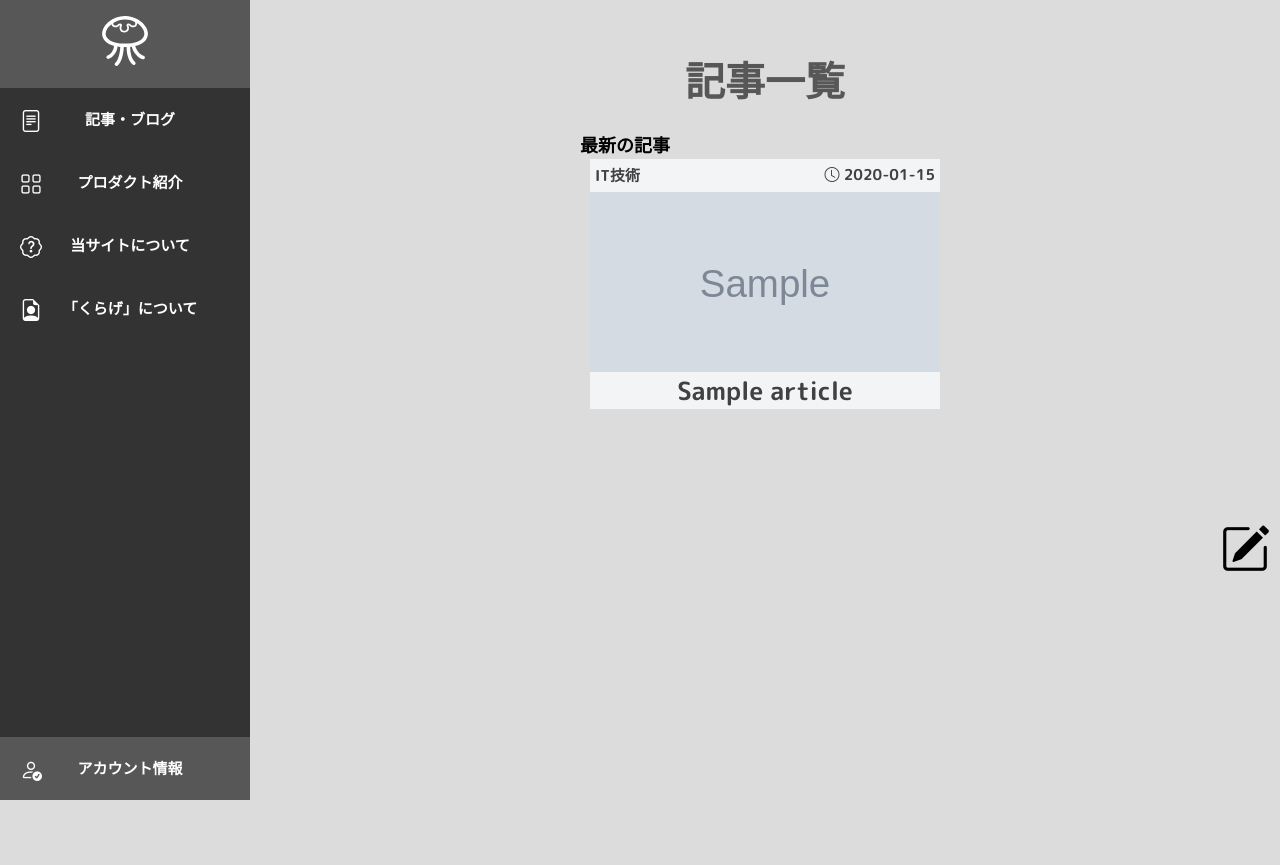
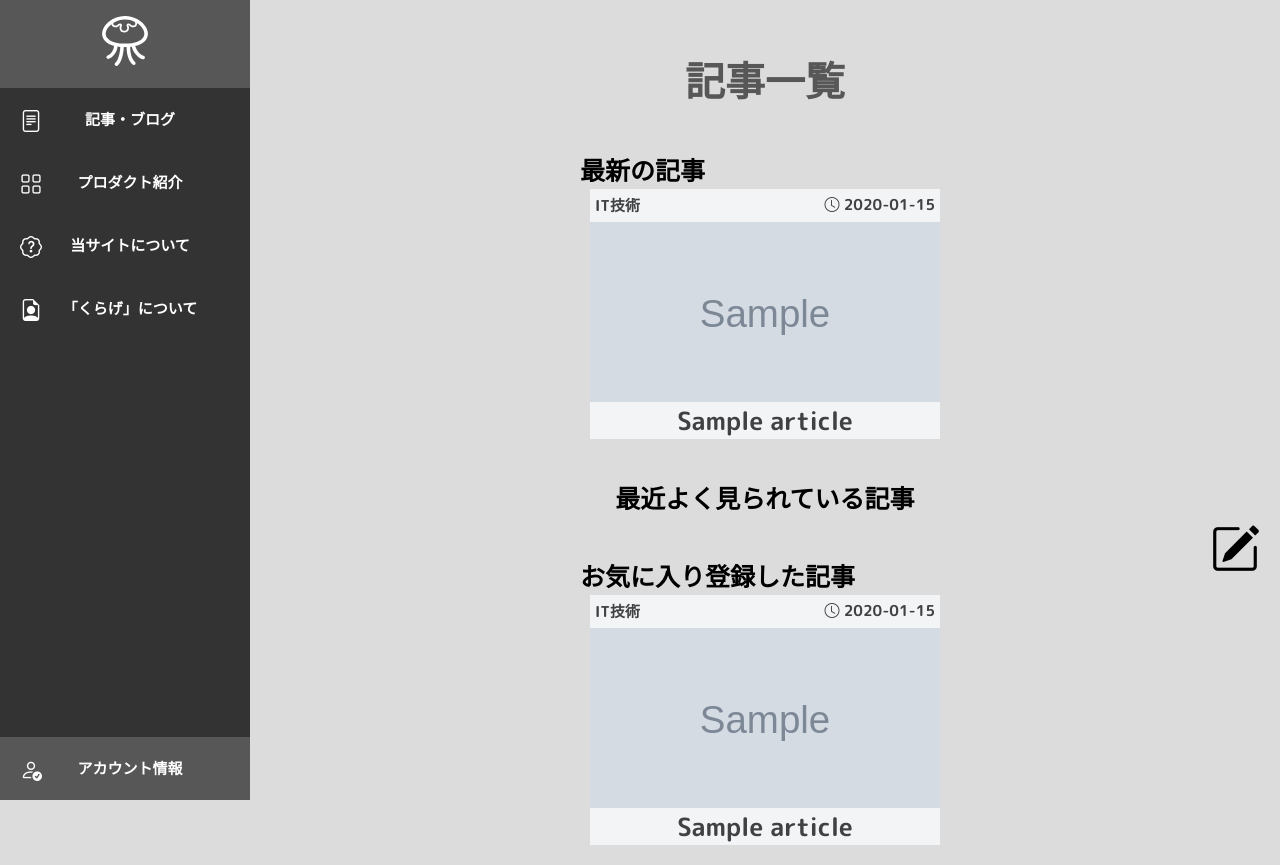
Before and after one commit to k-azuki-t/Django_Article_Project, a Django app: page /articles/ in a window 1280 px wide. Before the commit the page ends 800 px from the top, so only its background shows below. Run offline with Django 5.2, Linux system fonts and the light colour scheme; a user stored in the database is signed in; tables that the repository leaves empty hold one stand-in row (values such as "Sample post"); grey boxes marked "Sample" are stand-in pictures; some libraries are stand-ins or nearby versions.

Commit message:
最近よく見られている記事、お気に入り記事の表示機能追加（スタイル要修正）

```diff
--- a/articles/views.py
+++ b/articles/views.py
@@ -4,6 +4,8 @@ from .forms import ContentForm
 from django.urls import reverse_lazy
 from .models import Article, Favorite
 from django.http import JsonResponse, HttpResponse
+from django.utils import timezone
+from datetime import timedelta
 
 
 # Create your views here.
@@ -43,7 +45,22 @@ class ArticleDetailView(DetailView):
 class ArticleListView(ListView):
     model = Article
     template_name = 'articles/articles_list.html'
+    ordering = ['-created_at']
 
+    def get_context_data(self, **kwargs):
+        context = super().get_context_data(**kwargs)
+
+        # 1週間以内に作成された記事を取得
+        one_week_ago = timezone.now() - timedelta(days=7)
+        context['articles_ordered_by_viewed_count'] = Article.objects.filter(created_at__gte=one_week_ago).order_by('-viewed_count')[:5]
+
+        # お気に入り記事を取得
+        if self.request.user.is_authenticated:
+            user = self.request.user
+            favorited_article = Favorite.objects.filter(user=user).values('article_id')
+            context["favorited_article"] = Article.objects.filter(article_id__in=favorited_article)
+
+        return context
 
 # お気に入り登録用API
 def registerFavorite(request, article_id):
--- a/static/css/article-list.css
+++ b/static/css/article-list.css
@@ -1,3 +1,7 @@
+.article-list-name{
+    font-size: 25px;
+}
+
 .article-list {
     display: flex;
     flex-direction: row;
@@ -17,10 +21,6 @@
     background: transparent;
     width: 6px;
     border-radius: 5px;
-}
-
-.article-list .article-list-name{
-    font-size: 25px;
 }
 
 .article-list .article {
--- a/static/css/style.css
+++ b/static/css/style.css
@@ -125,7 +125,7 @@ body::-webkit-scrollbar-track {
     height: 100%;
     display: flex;
     flex-direction: column;
-    align-items: center;
+    /* align-items: center; */
 }
 /* base.html end */
 
--- a/templates/articles/articles_list.html
+++ b/templates/articles/articles_list.html
@@ -8,12 +8,64 @@
         記事一覧
     </div>
 
-    <div style="margin: 0 auto; max-width: 80%;">
+    <div style="margin: 20px auto; max-width: 80%;">
         <div class="article-list-name">
             最新の記事
         </div>
         <div class="article-list">
             {% for article in object_list %}
+            <div class="article">
+                <img src="{{ article.header_img_url.url }}" alt="">
+                <div class="article-label article-upper-label">
+                    <div class="article-upper-label-element">
+                        {{ article.get_category_display }}
+                    </div>
+                    <div class="article-upper-label-element">
+                        <i class="bi bi-clock"></i>
+                        {{ article.created_at | date:"Y-m-d" }}
+                    </div>
+                </div>
+                <div class="article-label article-downer-label">
+                    {{ article.title }}
+                </div>
+                <a href="{% url 'articles:detail' article.pk %}" style="display: none;"></a>
+            </div>
+            {% endfor %}
+        </div>
+    </div>
+
+    <div style="margin: 20px auto; max-width: 80%;">
+        <div class="article-list-name">
+            最近よく見られている記事
+        </div>
+        <div class="article-list">
+            {% for article in articles_ordered_by_viewed_count %}
+            <div class="article">
+                <img src="{{ article.header_img_url.url }}" alt="">
+                <div class="article-label article-upper-label">
+                    <div class="article-upper-label-element">
+                        {{ article.get_category_display }}
+                    </div>
+                    <div class="article-upper-label-element">
+                        <i class="bi bi-clock"></i>
+                        {{ article.created_at | date:"Y-m-d" }}
+                    </div>
+                </div>
+                <div class="article-label article-downer-label">
+                    {{ article.title }}
+                </div>
+                <a href="{% url 'articles:detail' article.pk %}" style="display: none;"></a>
+            </div>
+            {% endfor %}
+        </div>
+    </div>
+
+    <div style="margin: 20px auto; max-width: 80%;">
+        <div class="article-list-name">
+            お気に入り登録した記事
+        </div>
+        <div class="article-list">
+            {% for article in favorited_article %}
             <div class="article">
                 <img src="{{ article.header_img_url.url }}" alt="">
                 <div class="article-label article-upper-label">
```
